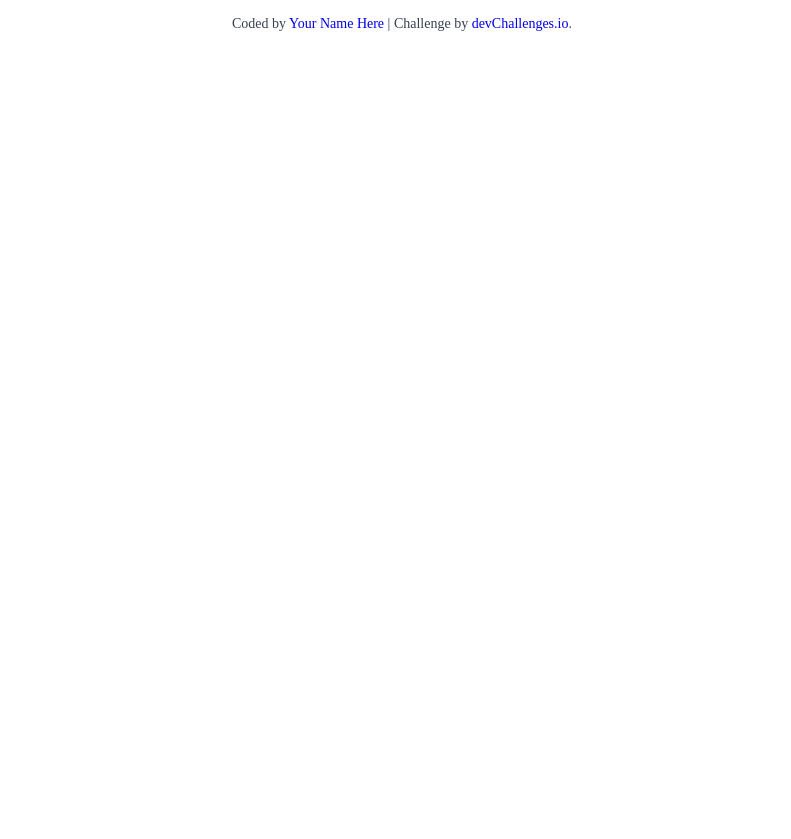
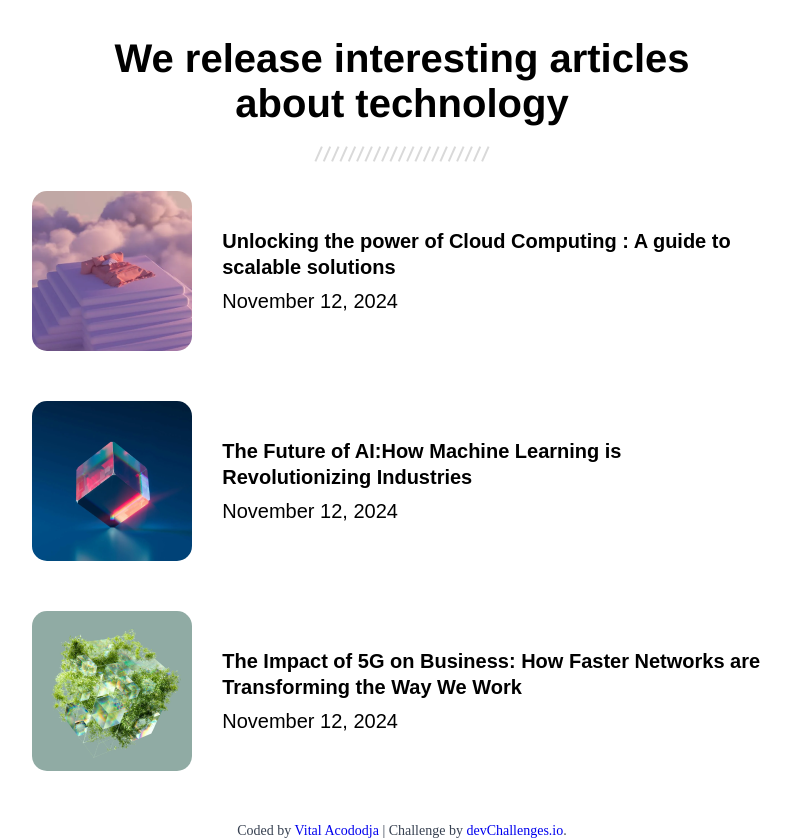
Before and after one commit to vitalacododja/responsive-article-listing, a plain HTML site: page index.html in a window 1280 px wide. Shown: the whole page, without its empty margins (238-1029 px from the left). Before the commit the page ends 816 px from the top, so only its background shows below. Drawn offline with Linux system fonts and the light colour scheme.

Commit message:
Mise en page du desgin

```diff
--- a/index.html
+++ b/index.html
@@ -13,7 +13,6 @@
 
     <title>Simple Article Listing | devChallenges.io</title>
 
-    <!--You are welcome to delete these styles or modify them in your own stylesheet -->
     <style>
       * {
         margin: 0;
@@ -35,31 +34,169 @@
       .author-info a {
         text-decoration: none;
       }
+
+
+      .container{
+        display: flex;
+        width: 100%;
+        justify-content: center;
+        /* background-color: red; */
+        /* height: 90vh; */
+      }
+
+      .container-fluid{
+        display: flex;
+        flex-direction: column;
+        width: 100%;
+        /* background-color: yellow; */
+        padding: calc(90vh / 20) calc(100% / 15);
+      }
+
+      .header-title{
+        display: flex;
+        justify-content: center;
+        align-items: center;
+        flex-direction: column;
+        /* background-color: blue; */
+        /* height: calc(100vh / 5); */
+      }
+
+      .header-title h1 {
+        text-align: center;
+        color: black;
+        margin: 0;
+        font-size: 40px;
+        font-family: 'Franklin Gothic Medium', 'Arial Narrow', Arial, sans-serif;
+      }
+
+      .header-title img {
+        padding: 20px 0px;
+      }
+
+      .article-container {
+        display: flex;
+        flex-direction: row;
+        justify-content: center;
+      }
+
+      .articles {
+        display: flex;
+        flex-direction: column;
+        height: 100%;
+        /* background-color: aqua; */
+        width: calc(100% / 1.5);
+        gap: 50px;
+      }
+
+      .article-card {
+        display: flex;
+        font-size: 20px;
+        flex-direction: row;
+        gap: 30px;
+      }
+
+      .text-div {
+        display: flex;
+        /* background-color: blueviolet; */
+        justify-content: center;
+        justify-items: center;
+        flex-direction: column;
+      }
+
+      .text-div p{
+        font-family: Arial, Helvetica, sans-serif;
+        font-weight: bold;
+        line-height: 1.6rem;
+      }
+
+      .text-div span{
+        margin-top: 10px;
+        font-family: Arial, Helvetica, sans-serif;
+      }
+
+      .article-card img{
+        border-radius: 15px;
+      }
+
+      @media (max-width: 830) {
+        .container-fluid{
+          width: 100%;
+          /* background-color: yellow; */
+          padding: calc(90vh / 20) 100%;
+        }
+      }
+
+      @media (max-width: 400px) {
+        .articles {
+          width: calc(100% / 0.5);
+        }
+
+        .article-card {
+          display: flex;
+          font-size: 20px;
+          flex-direction: column;
+          gap: 30px;
+        }
+
+        .article-card img {
+          width: 70%;
+        }
+      }
+
+
+      @media (max-width: 399px) {
+        .article-card {
+          display: flex;
+          font-size: 20px;
+          flex-direction: column;
+          gap: 30px;
+        }
+
+        .article-card img {
+          width: 50%;
+        }
+      }
+
     </style>
   </head>
   <body>
-    <!--
 
-      We release interesting articles about technology
-
-      Unlocking the Power of Cloud Computing
-
-      A Guide to Scalable Solutions
-
-      November 12, 2024
-
-      The Future of AI
-
-      How Machine Learning is Revolutionizing Industries
-
-      The Impact of 5G on Business
-
-      How Faster Networks are Transforming the Way We Work
-
-    -->
+    <div class="container">
+      <div class="container-fluid">
+        <div class="header-title">
+          <h1>We release interesting articles <br> about technology</br>
+          <img src="resources/Seperator.svg" alt="" class="">
+        </div>
+        <div class="article-container">
+          <div class="articles">
+            <div class="article-card">
+              <img src="resources/photo_1.png" alt="">
+              <div class="text-div">
+                <p>Unlocking the power of Cloud Computing : A guide to scalable solutions</p>
+                <span>November 12, 2024</span>
+              </div>
+            </div>
+            <div class="article-card">
+              <img src="resources/photo_2.png" alt="">
+              <div class="text-div">
+                <p>The Future of AI:How Machine Learning is Revolutionizing Industries</p>
+                <span>November 12, 2024</span>
+              </div>
+            </div>
+            <div class="article-card">
+              <img src="resources/photo_3.png" alt="">
+              <div class="text-div">
+                <p>The Impact of 5G on Business: How Faster Networks are Transforming the Way We Work</p>
+                <span>November 12, 2024</span>
+              </div>
+            </div>
+          </div>
+        </div>
+      </div>
+    </div>
 
     <div class="author-info">
-      Coded by <a href="#">Your Name Here</a> | Challenge by
+      Coded by <a href="#">Vital Acododja</a> | Challenge by
       <a href="https://www.devchallenges.io?ref=challenge" target="_blank"
         >devChallenges.io</a
       >.
```
